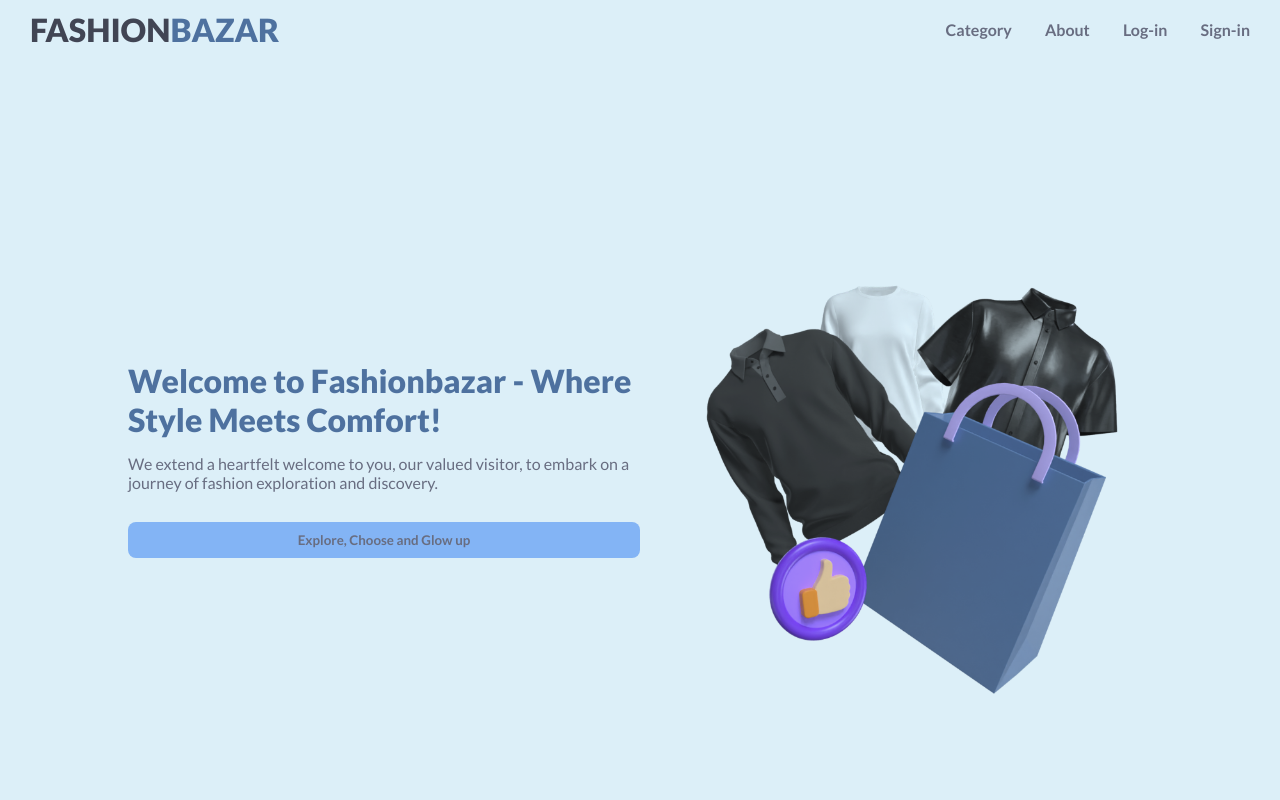
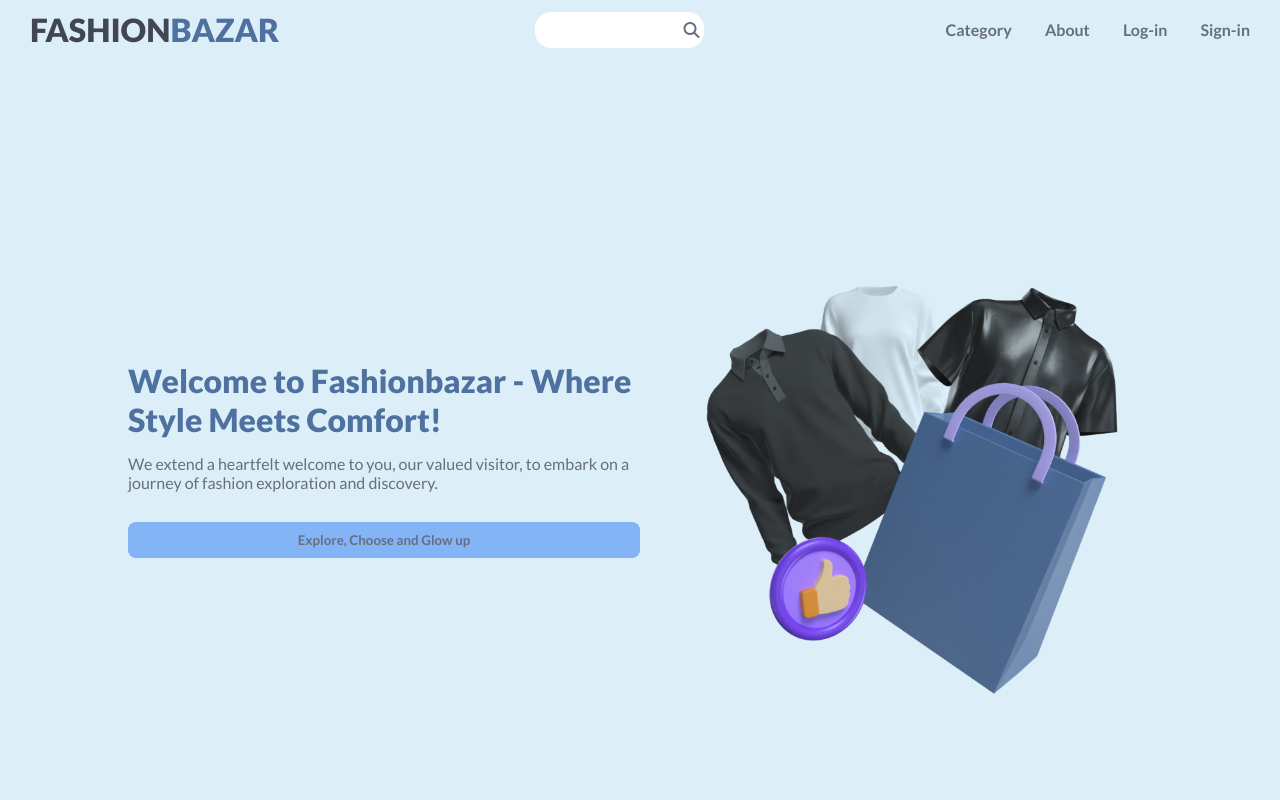
Before and after one commit to surya-tamang/ecommerce, a plain HTML site: page index.html in a window 1280 px wide. Shown: the top 800 px of the page. Drawn offline with nearby package versions, Linux system fonts and the light colour scheme.

Commit message:
nothing more

```diff
--- a/css/main.css
+++ b/css/main.css
@@ -134,6 +134,32 @@ nav li:hover a {
   font-size: 18px;
 }
 
+.searchbar {
+  position: relative;
+}
+
+input[type=search] {
+  outline: none;
+  border: none;
+  border-radius: 16px;
+  padding: 10px;
+  width: 100%;
+}
+
+input[type=search]:focus{
+  border-bottom: 2px solid var(--blue);
+}
+
+input[type=search]::-webkit-search-cancel-button {
+  display: none;
+}
+
+.searchbtn i {
+  position: absolute;
+  bottom: 10px;
+  right: 5px;
+}
+
 /* -------------------home section----------------- */
 
 .home {
--- a/index.html
+++ b/index.html
@@ -16,12 +16,15 @@
     <!-- -----------header section---------- -->
 
     <header>
+
         <div class="logo"><a href="">Fashion<span>Bazar</span></a></div>
+
+        <div class="searchbar">
+            <input type="search" name="search" id="search">
+            <div class="searchbtn"><i class="fa-solid fa-magnifying-glass"></i></div>
+        </div>
+
         <nav>
-
-            <!-- <div class="search-bar">
-                <input type="search">
-            </div> -->
 
             <ul>
                 <li class="dropdown">
@@ -75,7 +78,8 @@
                     <p>Elevate Your Style with Fresh Fashion</p>
                     <article>
                         Step into the world of fashion reinvention with our newest collection! We're thrilled to
-                        uncover our latest arrivals, meticulously curated to bring you the trendiest, most versatile pieces of
+                        uncover our latest arrivals, meticulously curated to bring you the trendiest, most versatile
+                        pieces of
                         the season.
                     </article>
                     <button>See more</button>
@@ -101,7 +105,9 @@
 
         <!-- -----------------about section-------------------- -->
 
-        <section></section>
+        <section class="about" id="about">
+            <h1>About us</h1>
+        </section>
 
     </main>
 
```
